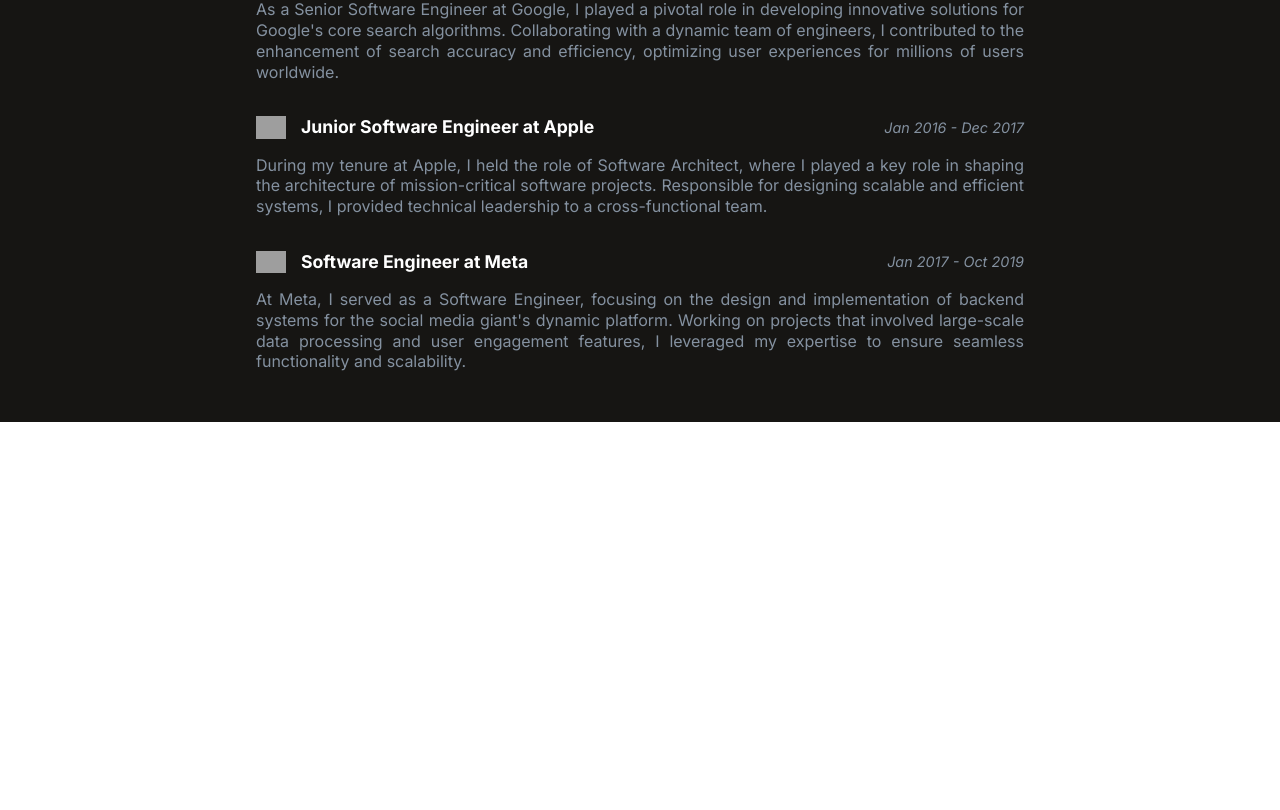
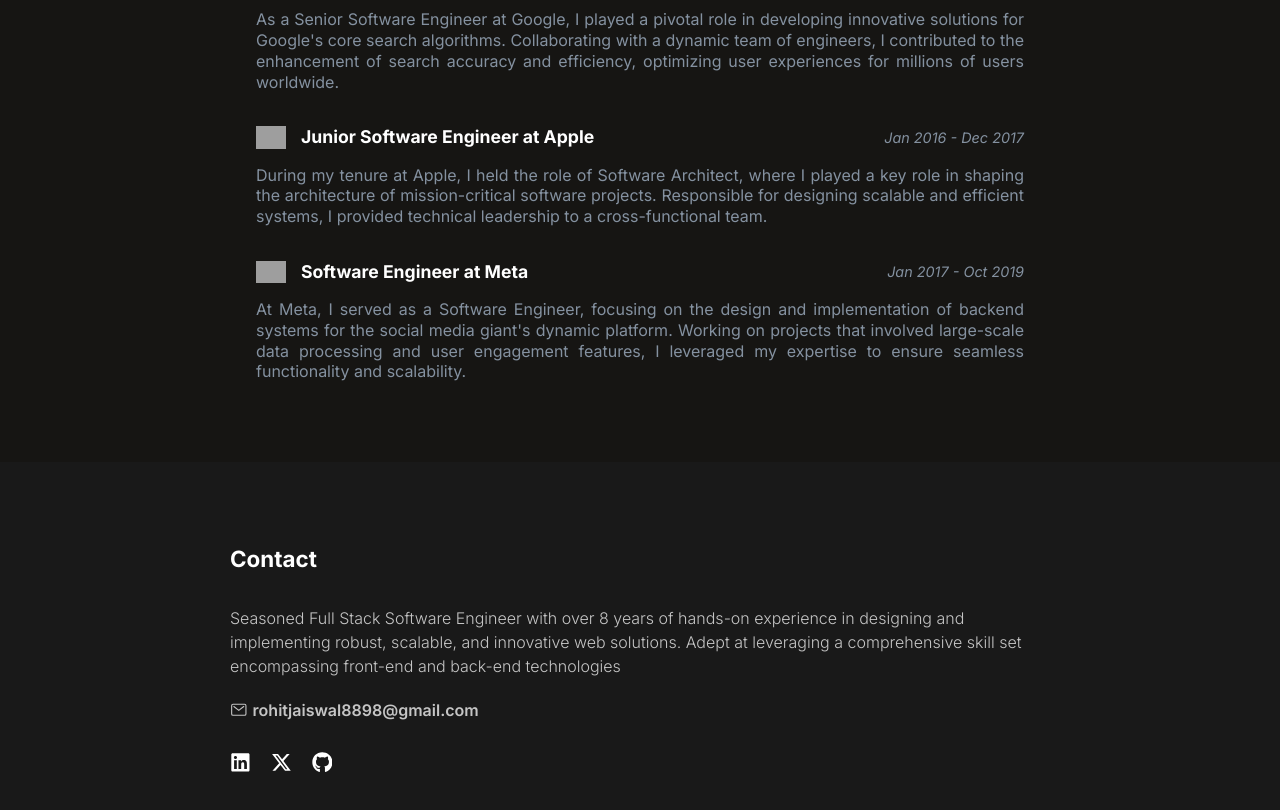
Before and after one commit to rohitjaiswal-3878/Portfolio, a React (Vite) app: page / in a window 1280 px wide. Shown: the part 1925-2735 px from the top of the page. Before the commit the page ends 2347 px from the top, so only its background shows below. Built offline with nearby package versions, Linux system fonts and the light colour scheme; grey boxes are pictures that could not be loaded.

Commit message:
Created footer section.

```diff
--- a/src/App.jsx
+++ b/src/App.jsx
@@ -5,6 +5,7 @@
 import Experience from "./components/ExperienceWith/Experience";
 import Projects from "./components/Projects/Projects";
 import Exp from "./components/Experiences/Exp";
+import Footer from "./components/Footer/Footer";
 
 function App() {
   return (
@@ -14,6 +15,7 @@
       <Experience />
       <Projects />
       <Exp />
+      <Footer />
     </>
   );
 }
--- a/src/components/Experiences/index.css
+++ b/src/components/Experiences/index.css
@@ -2,7 +2,7 @@
     background-color: #161513;
     color: white;
     box-sizing: border-box;
-    padding: 60px 0px 20px 0px;
+    padding: 70px 0px 50px 0px;
 }
 
 .job-experience-container {
--- /dev/null
+++ b/src/components/Footer/Footer.jsx
@@ -0,0 +1,33 @@
+import React from "react";
+import "./index.css";
+import { IoMailOutline } from "react-icons/io5";
+import { FaXTwitter } from "react-icons/fa6";
+import { FaLinkedin } from "react-icons/fa";
+import { FaGithub } from "react-icons/fa";
+
+function Footer() {
+  return (
+    <div className="footer">
+      <div className="footer-container">
+        <h1>Contact</h1>
+        <p>
+          Seasoned Full Stack Software Engineer with over 8 years of hands-on
+          experience in designing and implementing robust, scalable, and
+          innovative web solutions. Adept at leveraging a comprehensive skill
+          set encompassing front-end and back-end technologies{" "}
+        </p>
+
+        <div className="footer-email">
+          <IoMailOutline /> <span>rohitjaiswal8898@gmail.com</span>
+        </div>
+        <div className="footer-social">
+          <FaLinkedin />
+          <FaXTwitter />
+          <FaGithub />
+        </div>
+      </div>
+    </div>
+  );
+}
+
+export default Footer;
--- /dev/null
+++ b/src/components/Footer/index.css
@@ -0,0 +1,48 @@
+.footer {
+    background-color: #191919;
+    color: white;
+    box-sizing: border-box;
+    padding: 80px 20px;
+}
+
+.footer-container {
+    max-width: 820px;
+    min-width: 300px;
+    box-sizing: border-box;
+    margin: 0 auto;
+}
+
+.footer-container h1 {
+    font-size: 1.4rem;
+    font-weight: 700;
+    margin-bottom: 30px;
+    color: white;
+}
+
+.footer-container p {
+    color: #c5c5c5;
+    font-size: 1rem;
+    font-weight: 300;
+    margin-bottom: 20px;
+}
+
+.footer-email {
+    font-size: 1.1rem;
+    display: flex;
+    align-items: center;
+    gap: 5px;
+    color: #c5c5c5;
+    margin-bottom: 30px;
+}
+
+.footer-email span {
+    font-size: 1rem;
+    font-weight: 600;
+}
+
+.footer-social {
+    display: flex;
+    font-size: 1.3rem;
+    gap: 20px;
+    color: white;
+}
```
